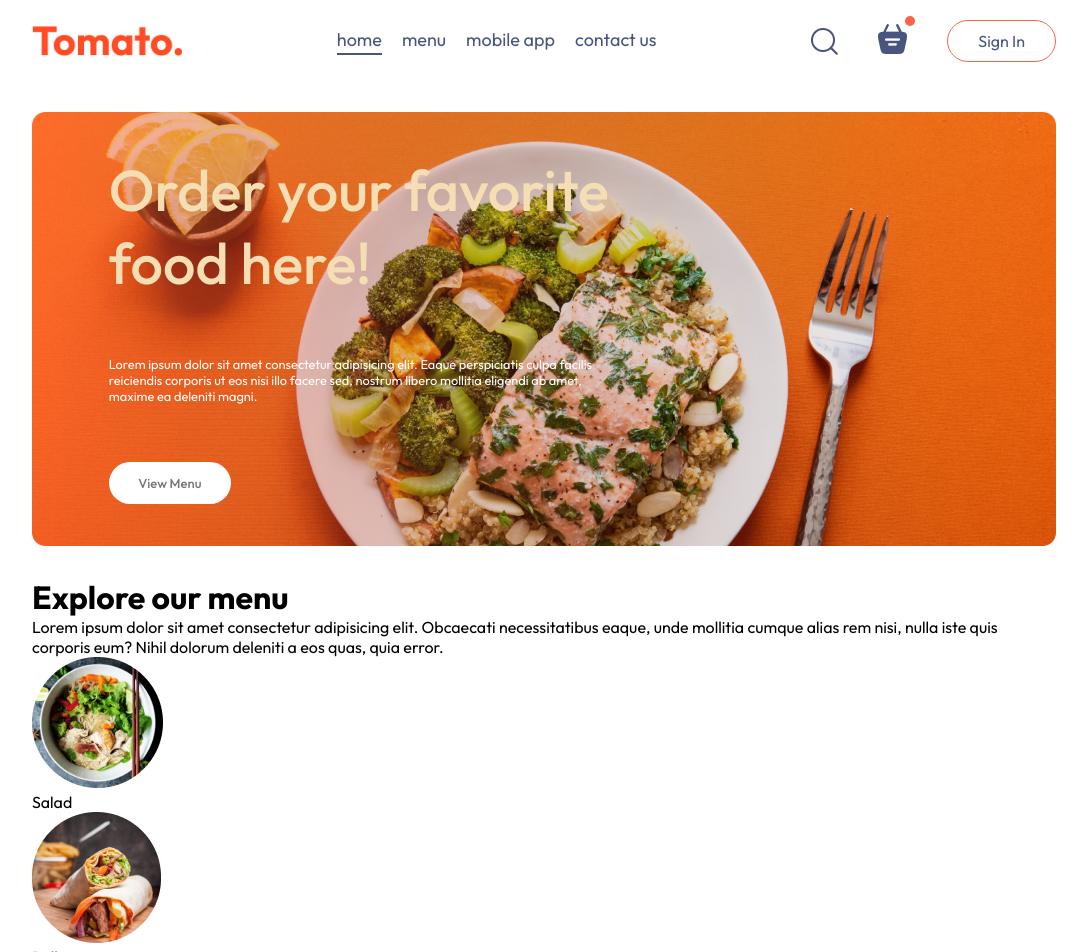
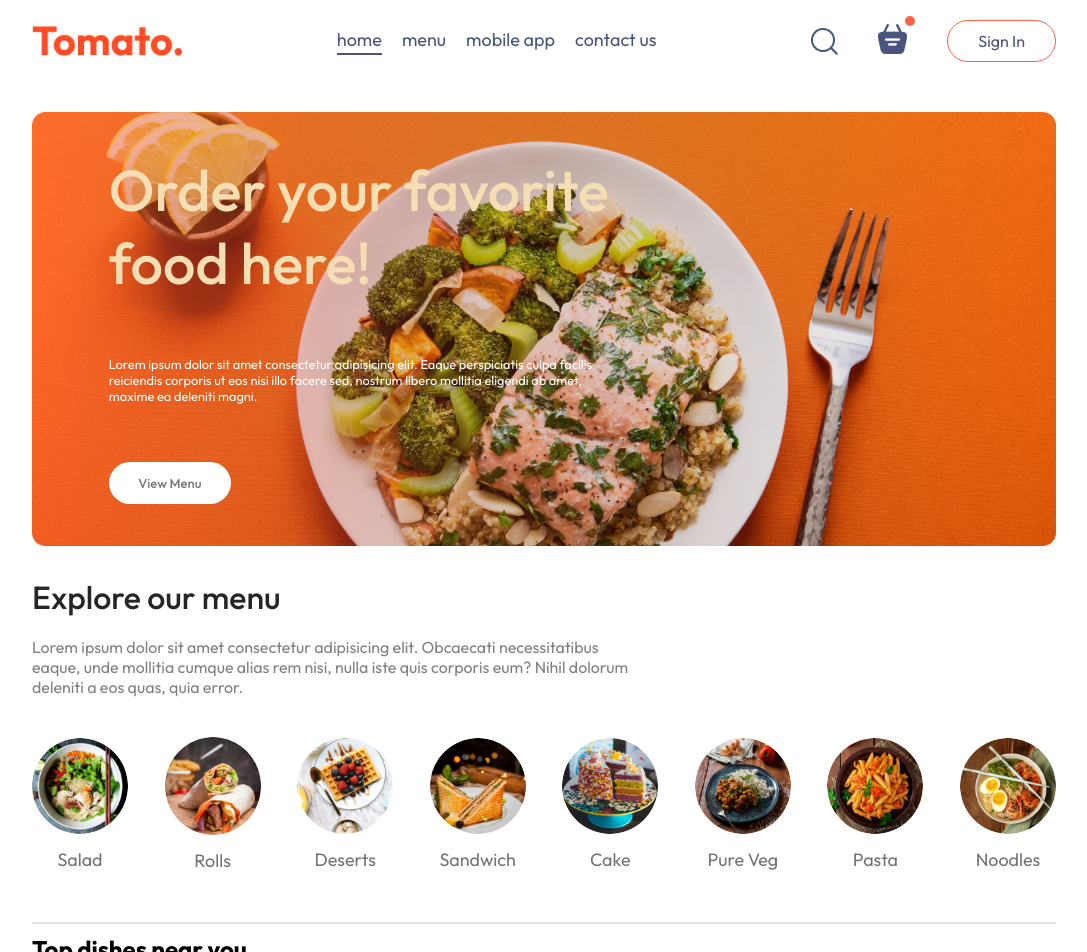
Before and after one commit to p369m/E-commerce-MERN, a React (Vite) app in the folder front-end/: page / in a window 1280 px wide. Shown: the top 952 px of the page, without its empty margins (96-1183 px from the left). Built offline with nearby package versions, Linux system fonts and the light colour scheme.

Commit message:
Development as on 1:47 am on 11-05-2024

```diff
--- a/front-end/src/Components/ExploreMenu/ExploreMenu.css
+++ b/front-end/src/Components/ExploreMenu/ExploreMenu.css
@@ -0,0 +1,48 @@
+.explore-menu {
+    display: flex;
+    flex-direction: column;
+    gap: 20px;
+}
+.explore-menu h1 {
+    color: #262626;
+    font-weight: 500;
+}
+.explore-menu-text {
+    max-width: 60%;
+    color: #808080;
+}
+.explore-menu-list {
+    display: flex;
+    justify-content: space-between;
+    align-items: center;
+    gap: 30px;
+    text-align: center;
+    margin: 20px 0px;
+    overflow-x: scroll;
+}
+.explore-menu-list::-webkit-scrollbar{
+    display: none;
+}
+.explore-menu-item img {
+    width: 7.5vw;
+    min-width: 80px;
+    cursor: pointer;
+    border-radius: 50%;
+    transition: 0.2s;
+}
+.explore-menu-item p {
+  margin-top: 10px;
+  color: #747474;
+  font-size: max(1.4vw,16px);
+  cursor: pointer;
+}
+.explore-menu hr {
+    margin: 10px 0px;
+    height: 2px;
+    background-color: #e2e2e2;
+    border: none;
+}
+.explore-menu-item .active {
+    border: 2px solid tomato;
+    padding: 2px;
+}
--- a/front-end/src/Components/ExploreMenu/ExploreMenu.jsx
+++ b/front-end/src/Components/ExploreMenu/ExploreMenu.jsx
@@ -2,7 +2,7 @@ import React from 'react'
 import './ExploreMenu.css'
 import { frontend_assets, menu_list } from '../../assets/frontend_assets/assets'
 
-const ExploreMenu = () => {
+const ExploreMenu = ({catagory,setCatagory}) => {
   return (
     <div className='explore-menu' id='explore-menu'>
       <h1>Explore our menu</h1>
@@ -10,13 +10,14 @@ const ExploreMenu = () => {
       <div className="explore-menu-list">
         {menu_list.map((item,i)=>{
             return (
-                <div key={i} className="explore-menu-item">
-                    <img src={item.menu_image} alt="" />
+                <div onClick={()=>setCatagory(prev=>prev===item.menu_name?"all":item.menu_name)} key={i} className="explore-menu-item">
+                    <img className={catagory===item.menu_name?"active":""} src={item.menu_image} alt="" />
                     <p>{item.menu_name}</p>
                 </div>
             )
         })}
       </div>
+      <hr />
     </div>
   )
 }
--- /dev/null
+++ b/front-end/src/Components/FoodDisplay/FoodDisplay.jsx
@@ -0,0 +1,23 @@
+import React, { useContext } from 'react'
+import './FoodDisplay.css'
+import { StoreContext } from '../../Context/StoreContext'
+import FoodItem from '../FoodItem/FoodItem'
+
+const FoodDisplay = ({catagory}) => {
+const {food_list}=useContext(StoreContext)
+
+  return (
+    <div className='food-display' id="food-display">
+      <h2>Top dishes near you</h2>\
+      <div className="food-display-list">
+        {food_list.map((item,i)=>{
+            return (
+                <FoodItem key={i} name={item.name} id={item.id} image={item.image} description={item.description} price={item.price} />
+            )
+        })}
+      </div>
+    </div>
+  )
+}
+
+export default FoodDisplay
--- /dev/null
+++ b/front-end/src/Components/FoodItem/FoodItem.jsx
@@ -0,0 +1,12 @@
+import React from 'react'
+import './FoodItem.css'
+
+const FoodItem = ({name,price,id,image,description}) => {
+  return (
+    <div>
+
+    </div>
+  )
+}
+
+export default FoodItem
--- /dev/null
+++ b/front-end/src/Context/StoreContext.jsx
@@ -0,0 +1,17 @@
+import { createContext } from "react";
+import { food_list } from "../assets/frontend_assets/assets";
+
+export const StoreContext = createContext(null)
+
+const StoreContextProvider =(props)=> {
+
+    const contextValue ={
+        food_list
+    }
+    return (
+        <StoreContext.Provider value={contextValue}>
+            {props.children}
+        </StoreContext.Provider>
+    )
+}
+export default StoreContextProvider
--- a/front-end/src/Pages/Home/Home.jsx
+++ b/front-end/src/Pages/Home/Home.jsx
@@ -1,15 +1,19 @@
-import React from 'react'
+import React, { useState } from 'react'
 import './Home.css'
 import Header from '../../Components/Header/Header'
 import NavBar from '../../Components/NavBar/NavBar'
 import ExploreMenu from '../../Components/ExploreMenu/ExploreMenu'
+import FoodDisplay from '../../Components/FoodDisplay/FoodDisplay'
 
 const Home = () => {
+
+  const [catagory , setCatagory]=useState("all");
   return (
     <div>
 
       <Header/>
-      <ExploreMenu/>
+      <ExploreMenu catagory={catagory} setCatagory={setCatagory}/>
+      <FoodDisplay catagory={catagory} />
     </div>
   )
 }
--- a/front-end/src/main.jsx
+++ b/front-end/src/main.jsx
@@ -3,10 +3,14 @@ import ReactDOM from 'react-dom/client'
 import App from './App.jsx'
 import './index.css'
 import { BrowserRouter } from 'react-router-dom'
+import { StoreContext } from './Context/StoreContext.jsx'
+import StoreContextProvider from './Context/StoreContext.jsx'
 
 ReactDOM.createRoot(document.getElementById('root')).render(
 <BrowserRouter>
+<StoreContextProvider>
 <App />
+</StoreContextProvider>
 </BrowserRouter>
 
 
```
Also changed, not shown: front-end/src/Components/FoodDisplay/FoodDisplay.css (added), front-end/src/Components/FoodItem/FoodItem.css (added).
